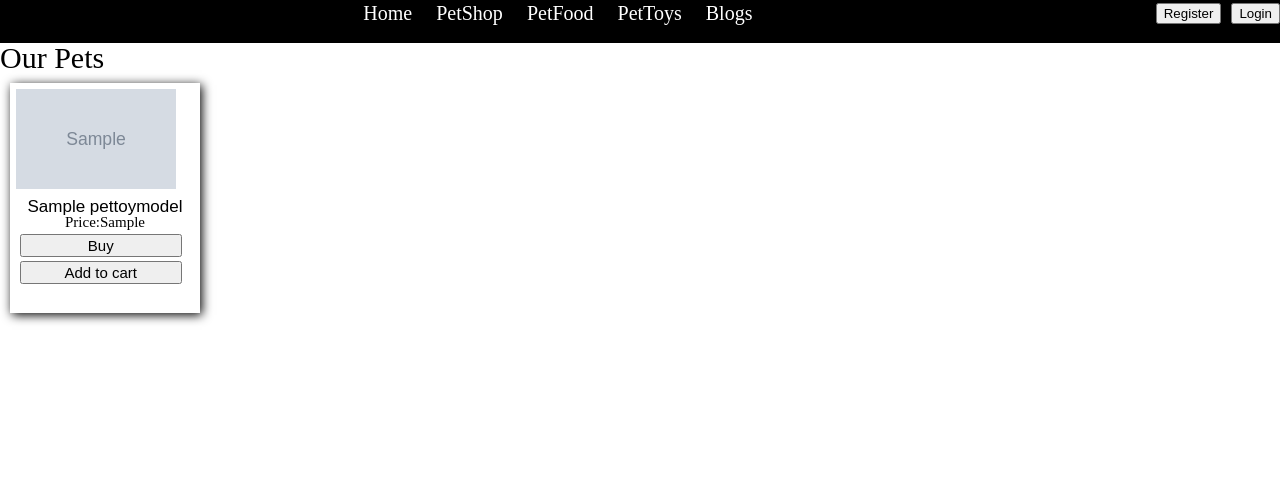
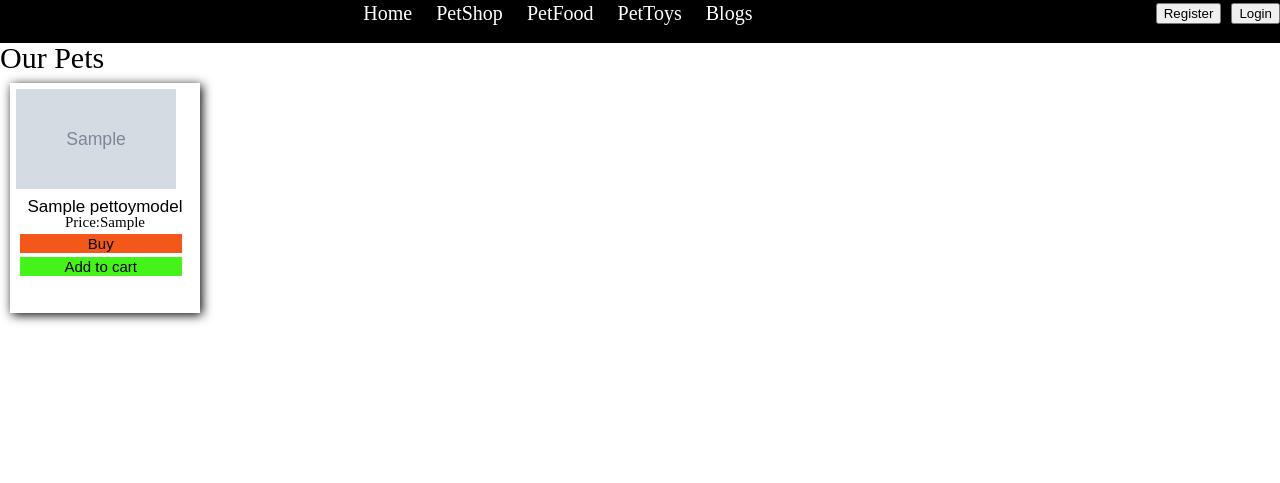
Before and after one commit to Bijitakc/Petstore, a Django app: page /pettoy/ in a window 1280 px wide. Shown: the top 483 px of the page. Run offline with Django 3.2, Linux system fonts and the light colour scheme; tables that the repository leaves empty hold one stand-in row (values such as "Sample post"); grey boxes marked "Sample" are stand-in pictures.

Commit message:
changed button a bit

```diff
--- a/shopapp/static/shopapp/css/base.css
+++ b/shopapp/static/shopapp/css/base.css
@@ -77,6 +77,8 @@ table {
     margin-top: 4px;
     width:85%;
     font-size: 15px;
+    background-color: rgb(243, 87, 26);
+    border: 4px rgb(243, 87, 26);
 
   }
   .cartbtn{
@@ -84,5 +86,6 @@ table {
     margin-top: 4px;
     width:85%;
     font-size: 15px;
-
+    background-color: #45f31a;
+    border: 4px #45f31a;
   }
```
